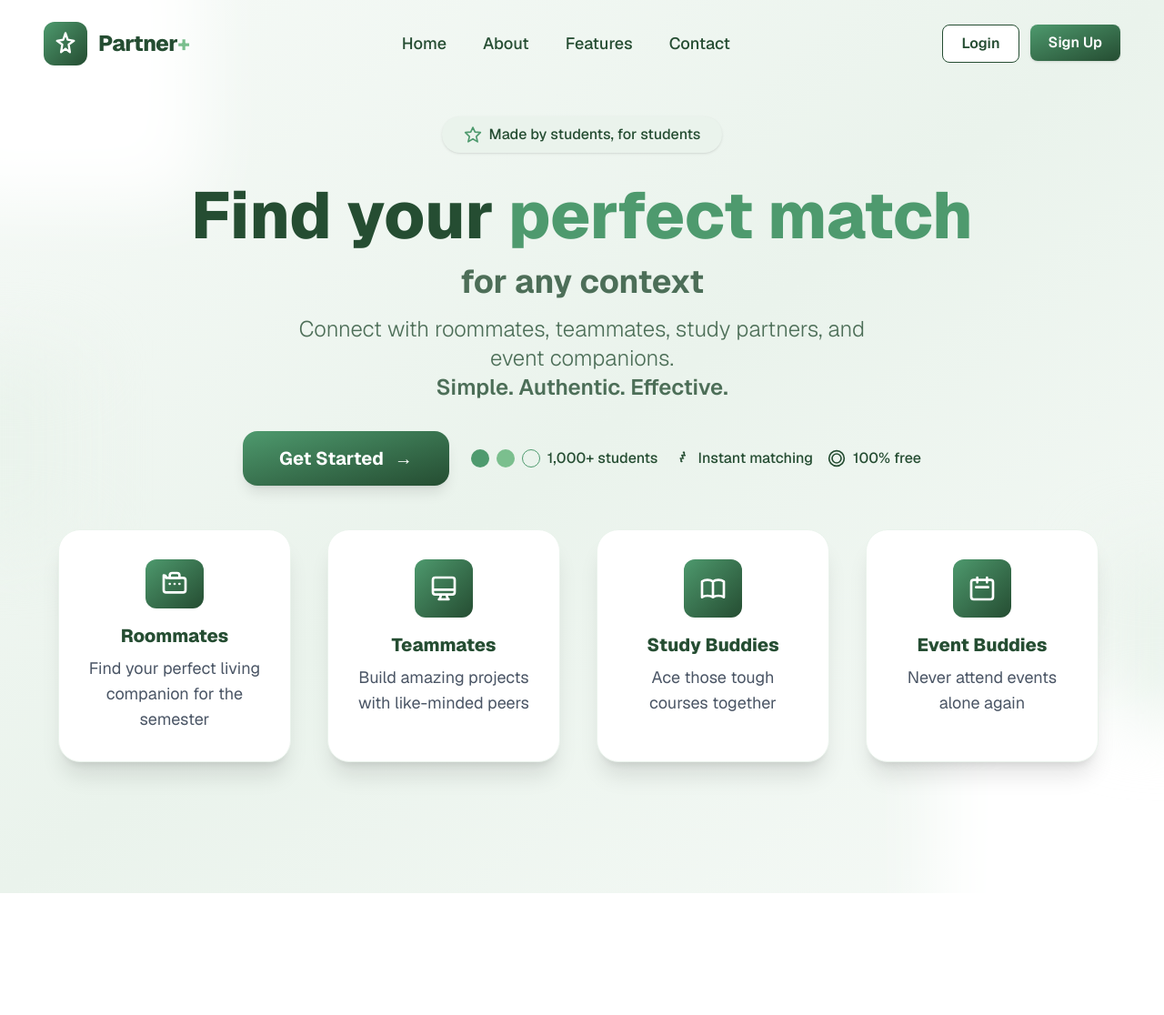
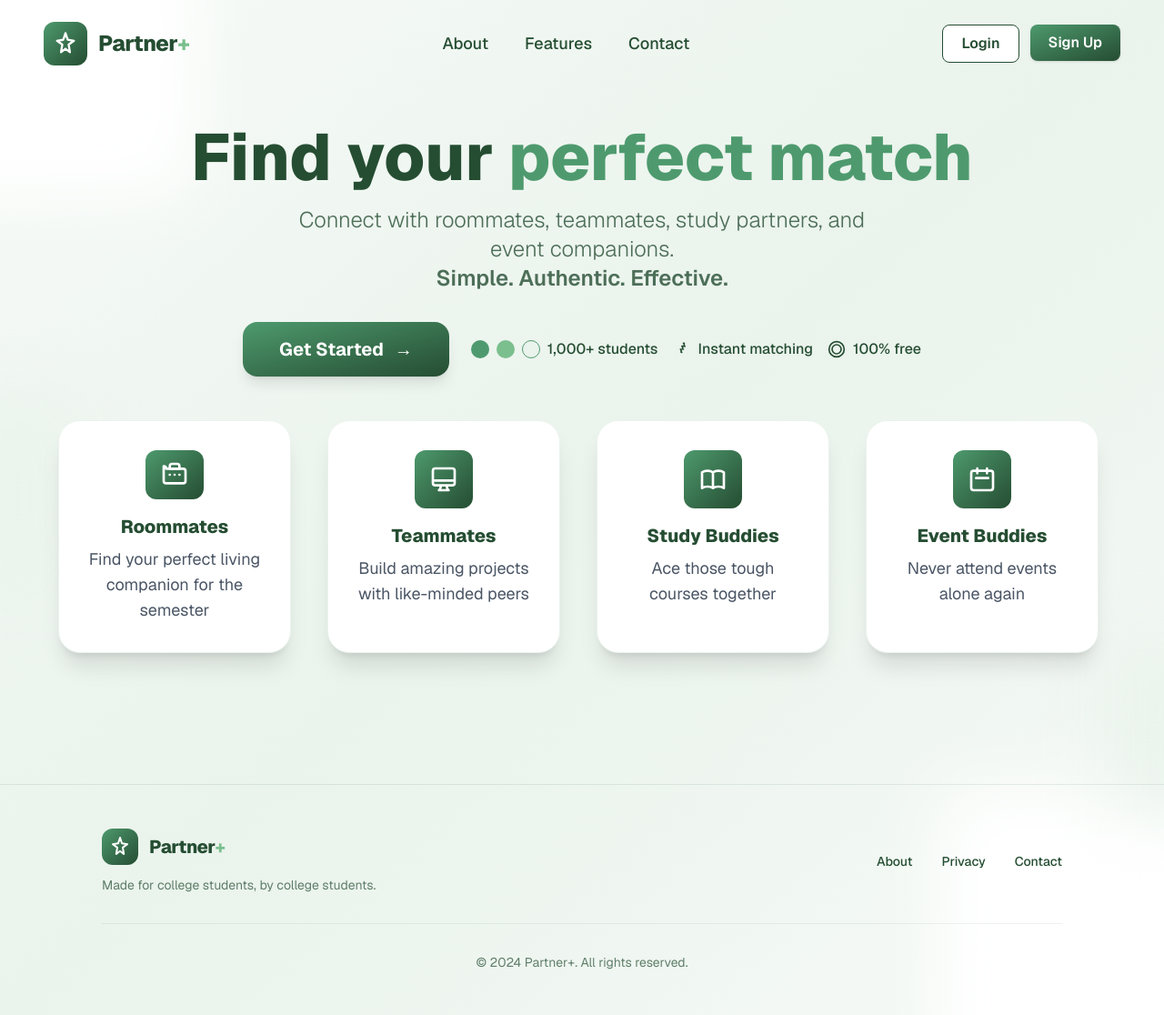
Before and after one commit to manuaishika/partnerfinder, a Next.js app in the folder frontend/: page / in a window 1280 px wide. Shown: the whole page at 91% size. Before the commit the page ends 982 px from the top, so only its background shows below. Built offline with nearby package versions, Linux system fonts and the light colour scheme.

Commit message:
i dont like any design

```diff
--- a/frontend/src/app/page.tsx
+++ b/frontend/src/app/page.tsx
@@ -1,7 +1,6 @@
 import Link from "next/link";
 
 const navLinks = [
-  { name: "Home", href: "/" },
   { name: "About", href: "#" },
   { name: "Features", href: "#" },
   { name: "Contact", href: "#" },
@@ -92,16 +91,10 @@ export default function Home() {
 
       {/* Main Content */}
       <main className="relative z-10 flex flex-col items-center flex-1 px-4 text-center justify-center pt-8 pb-20">
-        {/* Badge */}
-        <div className="inline-flex items-center gap-2 px-6 py-2 rounded-full bg-[#eaf3ec] text-[#254d32] font-medium mb-6 shadow-sm text-base">
-          <svg className="w-5 h-5 text-[#4e9a6e]" fill="none" stroke="currentColor" strokeWidth="2" viewBox="0 0 24 24"><path strokeLinecap="round" strokeLinejoin="round" d="M12 17.75l-6.16 3.73 1.64-7.03L2 9.24l7.19-.61L12 2.5l2.81 6.13 7.19.61-5.48 5.21 1.64 7.03z" /></svg>
-          Made by students, for students
-        </div>
         {/* Headline */}
         <h1 className="text-5xl sm:text-6xl md:text-7xl font-extrabold mb-2 text-[#254d32] leading-tight">
           Find your <span className="text-[#4e9a6e]">perfect match</span>
         </h1>
-        <h2 className="text-3xl sm:text-4xl font-bold text-[#254d32] mb-4 opacity-80">for any context</h2>
         <p className="text-lg sm:text-xl md:text-2xl text-[#254d32] mb-8 max-w-2xl font-light mx-auto opacity-80">
           Connect with roommates, teammates, study partners, and event companions.<br />
           <span className="font-semibold text-[#254d32]">Simple. Authentic. Effective.</span>
@@ -143,6 +136,33 @@ export default function Home() {
           ))}
         </div>
       </main>
+
+      {/* Footer */}
+      <footer className="relative z-10 w-full py-12 border-t border-[#254d32]/10 mt-auto">
+        <div className="max-w-6xl mx-auto px-12">
+          <div className="flex flex-col md:flex-row justify-between items-center">
+            <div className="text-[#254d32] mb-6 md:mb-0">
+              <div className="flex items-center gap-3 mb-3">
+                <div className="bg-gradient-to-br from-[#4e9a6e] to-[#254d32] rounded-xl w-10 h-10 flex items-center justify-center">
+                  <svg className="w-6 h-6 text-white" fill="none" stroke="currentColor" strokeWidth="2" viewBox="0 0 24 24">
+                    <path strokeLinecap="round" strokeLinejoin="round" d="M12 2l2.09 6.26L20 9.27l-5 3.64L16.18 20 12 16.77 7.82 20 9 12.91l-5-3.64 5.91-.91z" />
+                  </svg>
+                </div>
+                <span className="text-xl font-extrabold tracking-tight">Partner<span className="text-[#7bbf8e]">+</span></span>
+              </div>
+              <div className="text-sm opacity-70">Made for college students, by college students.</div>
+            </div>
+            <div className="flex gap-8 text-sm">
+              <Link href="#" className="text-[#254d32] hover:text-[#37624e] transition-colors font-medium">About</Link>
+              <Link href="#" className="text-[#254d32] hover:text-[#37624e] transition-colors font-medium">Privacy</Link>
+              <Link href="#" className="text-[#254d32] hover:text-[#37624e] transition-colors font-medium">Contact</Link>
+            </div>
+          </div>
+          <div className="text-center text-[#254d32] opacity-70 text-sm mt-8 pt-8 border-t border-[#254d32]/10">
+            © 2024 Partner+. All rights reserved.
+          </div>
+        </div>
+      </footer>
     </div>
   );
 }
```
